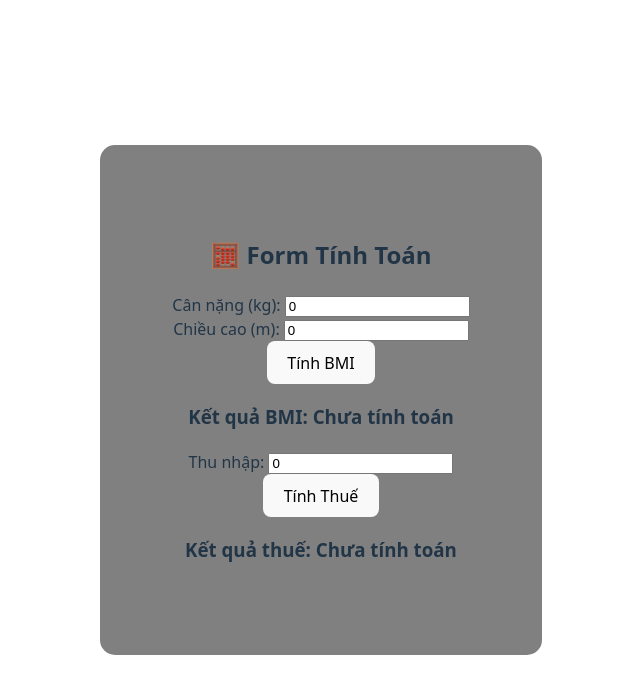
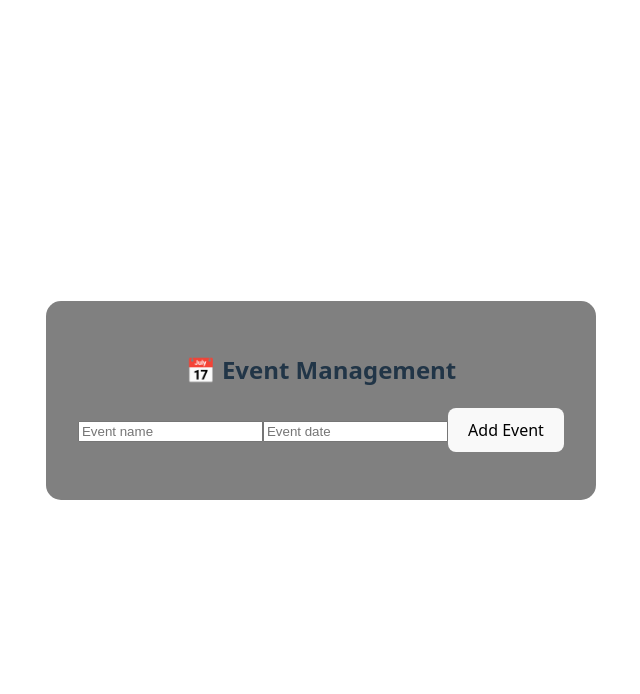
Before and after one commit to NguyenXuanThi/REACTJS, a React (Vite) app in the folder counter-app/: page / in a window 1280 px wide. Shown: the top 694 px of the page, without its empty margins (319-959 px from the left). Built offline with nearby package versions, Linux system fonts and the light colour scheme.

Commit message:
9. sự kiện (Event Management)

```diff
--- a/counter-app/src/App.jsx
+++ b/counter-app/src/App.jsx
@@ -7,67 +7,52 @@ import { login, logout } from '/src/components/authSlice';
 import { fetchUsers } from '/src/components/usersSlice';
 import { increment as increment2, incrementByAmount, reset } from '/src/components/counterSlice2.jsx';
 import { updateInput, calculateBMI, calculateTax } from '/src/components/formSlice.jsx';
+import { addEvent, editEvent, deleteEvent } from '/src/components/eventSlice';
 import './App.css';
 
 export default function App() {
+  const events = useSelector(state => state.event.events);
   const dispatch = useDispatch();
-  const { weight, height, income, bmiResult, taxResult } = useSelector(state => state.form);
+
+  const [form, setForm] = useState({ id: '', name: '', date: '' });
+  const [isEdit, setIsEdit] = useState(false);
 
   const handleChange = (e) => {
-    const { name, value } = e.target;
-    dispatch(updateInput({ field: name, value: parseFloat(value) }));
+    setForm({ ...form, [e.target.name]: e.target.value });
   };
 
-  const handleCalculateBMI = () => {
-    dispatch(calculateBMI());
+  const handleAddOrEdit = () => {
+    if (isEdit) {
+      dispatch(editEvent({ id: form.id, newData: { name: form.name, date: form.date } }));
+    } else {
+      dispatch(addEvent({ ...form, id: Date.now().toString() }));
+    }
+    setForm({ id: '', name: '', date: '' });
+    setIsEdit(false);
   };
 
-  const handleCalculateTax = () => {
-    dispatch(calculateTax());
+  const handleEditClick = (event) => {
+    setForm(event);
+    setIsEdit(true);
   };
 
   return (
-    <div style={{ padding: 40, textAlign: 'center' }}>
-      <h2>🧮 Form Tính Toán</h2>
+    <div className="App">
+      <h2>📅 Event Management</h2>
 
-      <div>
-        <label>Cân nặng (kg): </label>
-        <input
-          type="number"
-          name="weight"
-          value={weight}
-          onChange={handleChange}
-        />
-      </div>
-      <div>
-        <label>Chiều cao (m): </label>
-        <input
-          type="number"
-          name="height"
-          value={height}
-          onChange={handleChange}
-        />
-      </div>
-      <button onClick={handleCalculateBMI}>Tính BMI</button>
+      <input name="name" placeholder="Event name" value={form.name} onChange={handleChange} />
+      <input name="date" placeholder="Event date" value={form.date} onChange={handleChange} />
+      <button onClick={handleAddOrEdit}>{isEdit ? 'Update' : 'Add'} Event</button>
 
-      <div>
-        <h3>Kết quả BMI: {bmiResult !== null ? bmiResult.toFixed(2) : 'Chưa tính toán'}</h3>
-      </div>
-
-      <div>
-        <label>Thu nhập: </label>
-        <input
-          type="number"
-          name="income"
-          value={income}
-          onChange={handleChange}
-        />
-      </div>
-      <button onClick={handleCalculateTax}>Tính Thuế</button>
-
-      <div>
-        <h3>Kết quả thuế: {taxResult !== null ? taxResult : 'Chưa tính toán'}</h3>
-      </div>
+      <ul>
+        {events.map(event => (
+          <li key={event.id}>
+            {event.name} - {event.date}
+            <button onClick={() => handleEditClick(event)}>Edit</button>
+            <button onClick={() => dispatch(deleteEvent(event.id))}>Delete</button>
+          </li>
+        ))}
+      </ul>
     </div>
   );
 }
--- /dev/null
+++ b/counter-app/src/components/eventSlice.jsx
@@ -0,0 +1,27 @@
+// src/components/eventSlice.jsx
+import { createSlice } from '@reduxjs/toolkit';
+
+const eventSlice = createSlice({
+  name: 'event',
+  initialState: {
+    events: [],
+  },
+  reducers: {
+    addEvent: (state, action) => {
+      state.events.push(action.payload);
+    },
+    editEvent: (state, action) => {
+      const { id, newData } = action.payload;
+      const index = state.events.findIndex(e => e.id === id);
+      if (index !== -1) {
+        state.events[index] = { ...state.events[index], ...newData };
+      }
+    },
+    deleteEvent: (state, action) => {
+      state.events = state.events.filter(e => e.id !== action.payload);
+    },
+  },
+});
+
+export const { addEvent, editEvent, deleteEvent } = eventSlice.actions;
+export default eventSlice.reducer;
--- a/counter-app/src/components/store.jsx
+++ b/counter-app/src/components/store.jsx
@@ -7,6 +7,7 @@ import cartReducer from './cartSlice';
 import authReducer from './authSlice';
 import usersReducer from './usersSlice';
 import formReducer from './formSlice';
+import eventReducer from './eventSlice';
 const store = configureStore({
   reducer: {
     counter: counterReducer,
@@ -17,6 +18,7 @@ const store = configureStore({
     users: usersReducer,
     counter2: counterReducer2,
     form: formReducer,
+    event: eventReducer,
   },
 });
 
```
Also changed, not shown: counter-app/src/minhChung/Screenshot 2025-04-23 160349.png (added).
